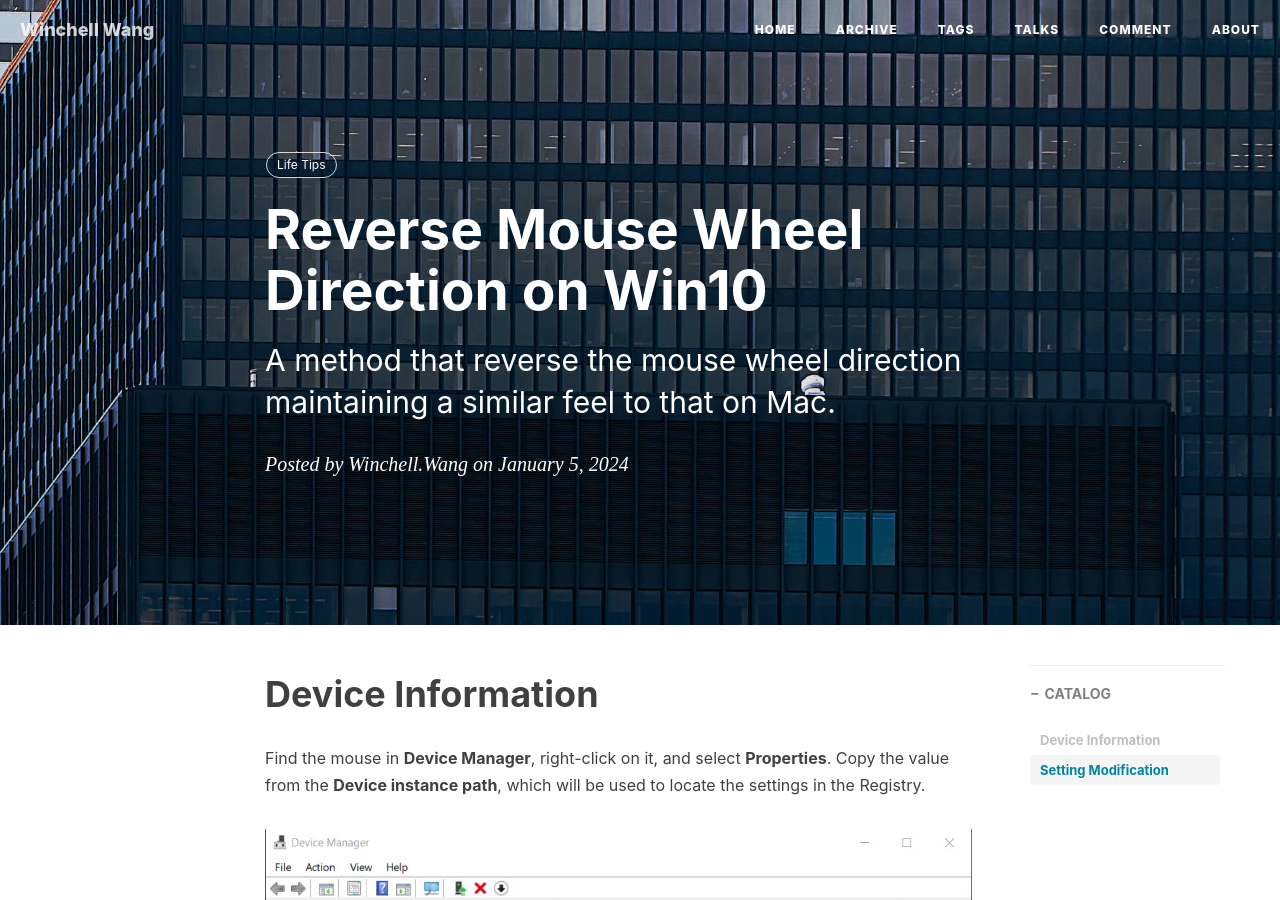
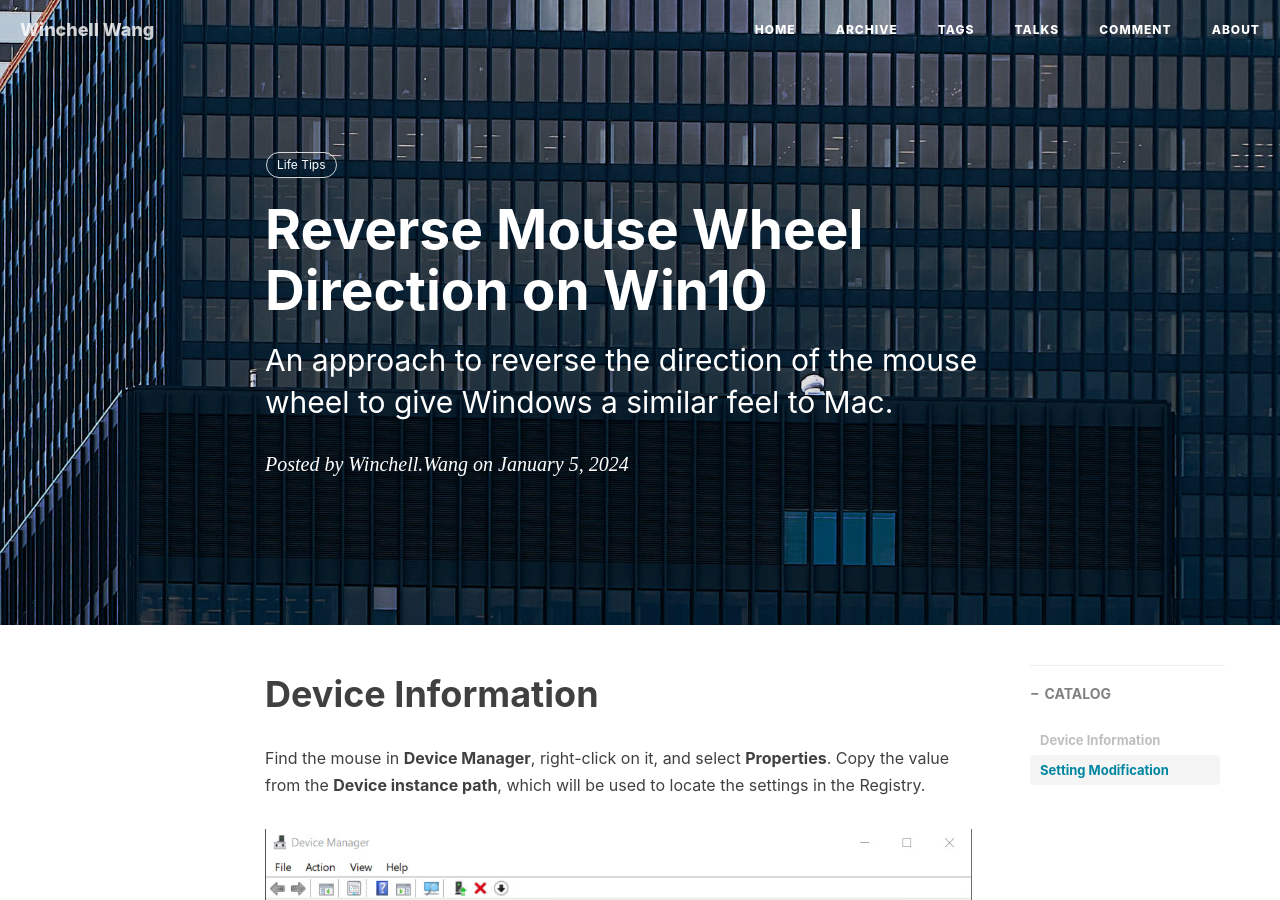
Before and after one commit to WinchellWang/winchellwang.github.io, a Jekyll site: the page built from _posts/2024-01-05-reverse_mice_dir.md, in a window 1280 px wide and 900 px high. Built offline with Jekyll 4.4.1, drawn with Linux system fonts in a browser that asks for light colours; nearby versions of some CDN libraries; comment, search, counter and statistics services are not loaded.

Commit message:
New Post

```diff
--- a/_posts/2024-01-05-reverse_mice_dir.md
+++ b/_posts/2024-01-05-reverse_mice_dir.md
@@ -1,7 +1,7 @@
 ---
 layout: post
 title: Reverse Mouse Wheel Direction on Win10
-subtitle: A method that reverse the mouse wheel direction maintaining a similar feel to that on Mac.
+subtitle: An approach to reverse the direction of the mouse wheel to give Windows a similar feel to Mac.
 date: 2024-01-05
 author: Winchell.Wang
 header-img: "img/post-bg-tech.jpg"
```
